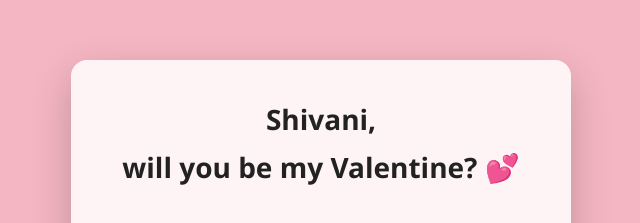
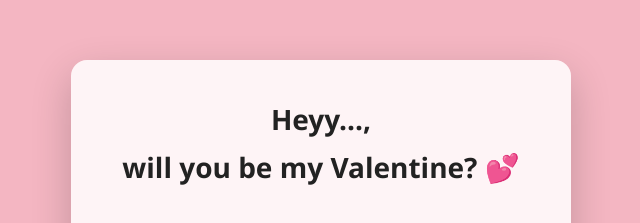
Before and after one commit to Rahulk2110-code/valentine, a plain HTML site: page index.html in a window 1280 px wide. Shown: the part 197-420 px from the top of the page, 319-959 px from the left. Drawn offline with Linux system fonts and the light colour scheme.

Commit message:
Update index.html

```diff
--- a/index.html
+++ b/index.html
@@ -10,7 +10,7 @@
 
   <div class="card">
     <h1>
-      Shivani,
+      Heyy...,
       <span>will you be my Valentine? 💕</span>
     </h1>
 
```
